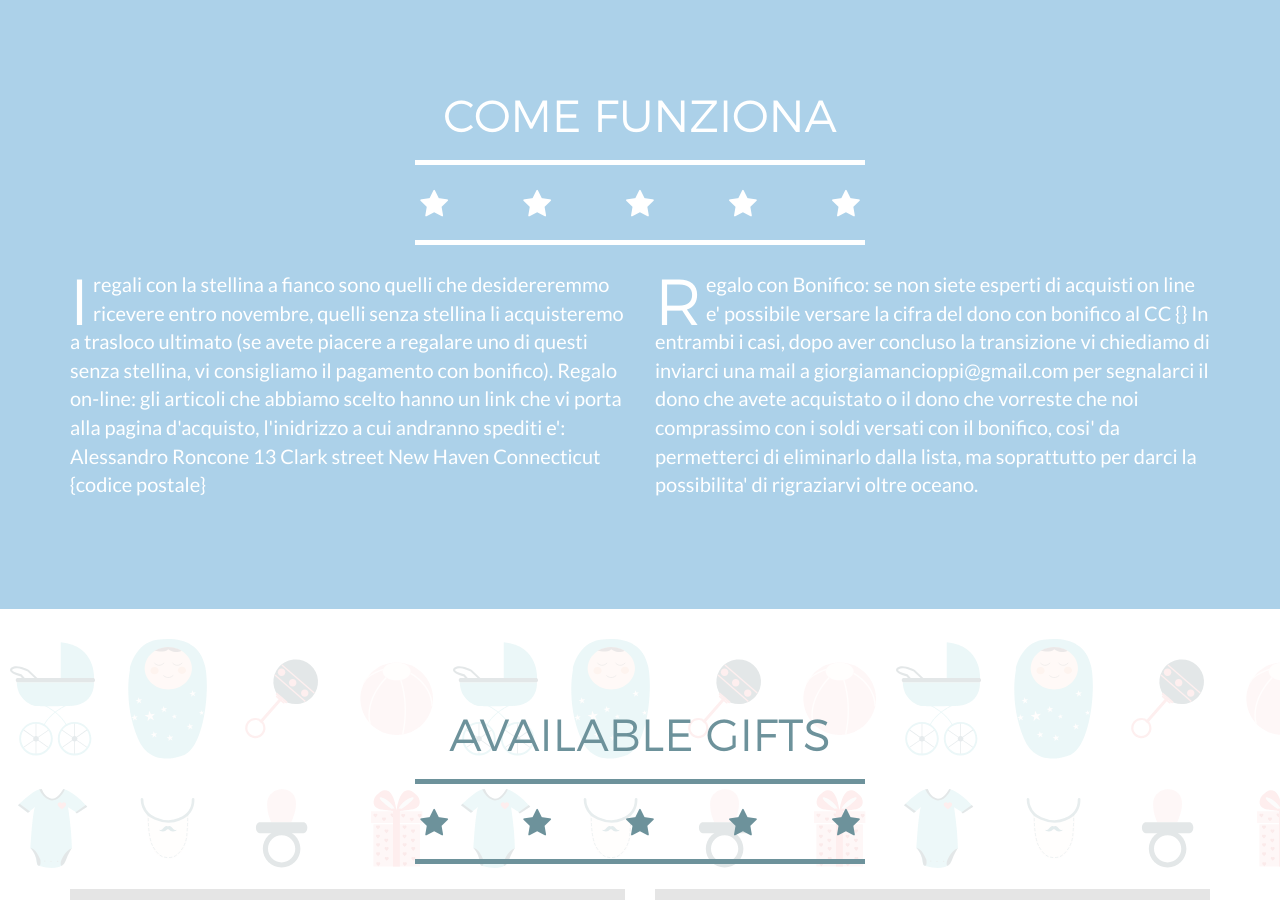
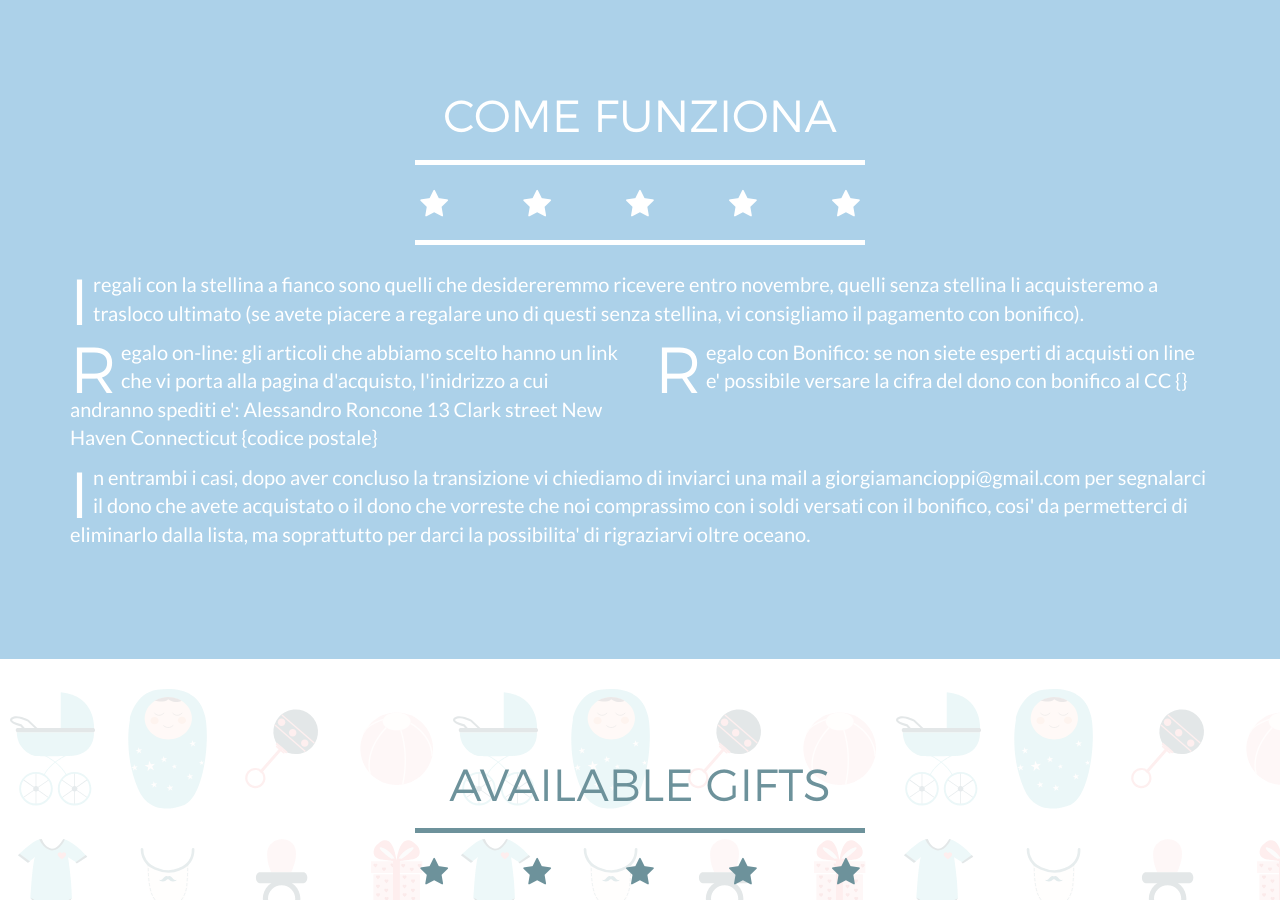
Before and after one commit to alecive/lista-bimbo-roncioppi, a Jekyll site: the page built from index.html, in a window 1280 px wide and 900 px high, scrolled down 1760 px. Built offline with Jekyll 4.4.1, drawn with Linux system fonts in a browser that asks for light colours.

Commit message:
Improved how to

```diff
--- a/_includes/how_to.html
+++ b/_includes/how_to.html
@@ -8,13 +8,21 @@
                 </div>
             </div>
             <div class="row">
+                <div class="col-lg-12">
+                    <p> I regali con la stellina a fianco sono quelli che desidereremmo ricevere entro novembre, quelli senza stellina li acquisteremo a trasloco ultimato (se avete piacere a regalare uno di questi senza stellina, vi consigliamo il pagamento con bonifico).</p>
+                </div>
+            </div>
+            <div class="row">
                 <div class="col-lg-6">
-                    <p> I regali con la stellina a fianco sono quelli che desidereremmo ricevere entro novembre, quelli senza stellina li acquisteremo a trasloco ultimato (se avete piacere a regalare uno di questi senza stellina, vi consigliamo il pagamento con bonifico).
-                    Regalo on-line: gli articoli che abbiamo scelto hanno un link che vi porta alla pagina d'acquisto, l'inidrizzo a cui andranno spediti e': Alessandro Roncone 13 Clark street New Haven Connecticut {codice postale} </p>
+                    <p> Regalo on-line: gli articoli che abbiamo scelto hanno un link che vi porta alla pagina d'acquisto, l'inidrizzo a cui andranno spediti e': Alessandro Roncone 13 Clark street New Haven Connecticut {codice postale} </p>
                 </div>
                 <div class="col-lg-6">
-                    <p> Regalo con Bonifico: se non siete esperti di acquisti on line e' possibile versare la cifra del dono con bonifico al CC {}
-                    In entrambi i casi, dopo aver concluso la transizione vi chiediamo di inviarci una mail a giorgiamancioppi@gmail.com per segnalarci il dono che avete acquistato o il dono che vorreste che noi comprassimo con i soldi versati con il bonifico, cosi' da permetterci di eliminarlo dalla lista, ma soprattutto per darci la possibilita' di rigraziarvi oltre oceano.</p>
+                    <p> Regalo con Bonifico: se non siete esperti di acquisti on line e' possibile versare la cifra del dono con bonifico al CC {} </p>
+                </div>
+            </div>
+            <div class="row">
+                <div class="col-lg-12">
+                    <p> In entrambi i casi, dopo aver concluso la transizione vi chiediamo di inviarci una mail a giorgiamancioppi@gmail.com per segnalarci il dono che avete acquistato o il dono che vorreste che noi comprassimo con i soldi versati con il bonifico, cosi' da permetterci di eliminarlo dalla lista, ma soprattutto per darci la possibilita' di rigraziarvi oltre oceano.</p>
                 </div>
             </div>
         </div>
```
